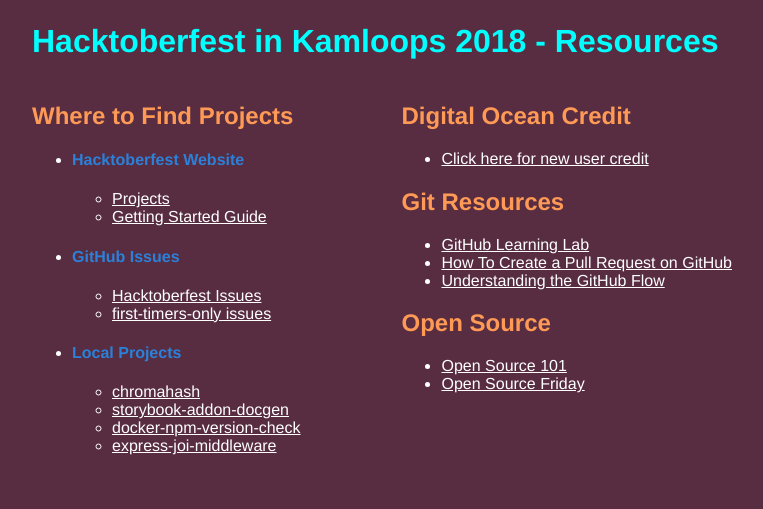
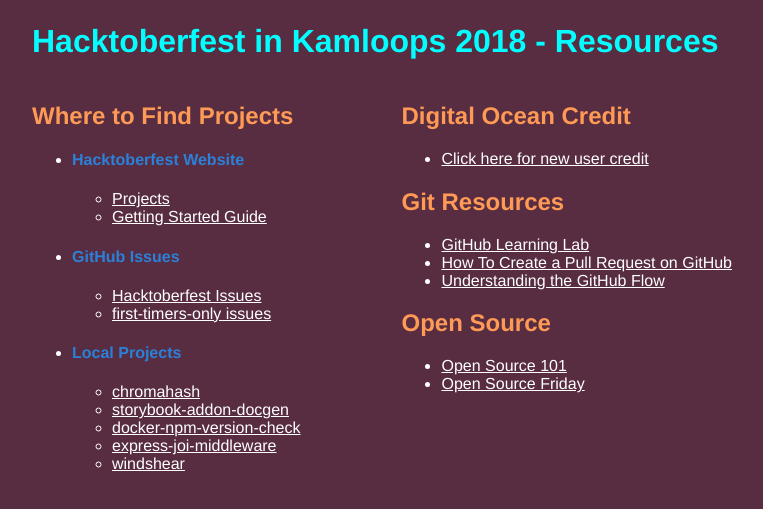
Before and after one commit to chadfawcett/hacktoberfest-resources, a plain HTML site: page index.html in a window 1280 px wide. Shown: the part 858-1367 px from the top of the page, without its empty margins (258-1021 px from the left). Drawn offline with Linux system fonts and the light colour scheme.

Commit message:
Added windshear to local projects

```diff
--- a/index.html
+++ b/index.html
@@ -89,6 +89,11 @@
                   express-joi-middleware
                 </a>
               </li>
+			  <li>
+                <a href="https://github.com/tewky/windshear/issues">
+                  windshear
+                </a>
+              </li>
             </ul>
           </li>
         </ul>
```
